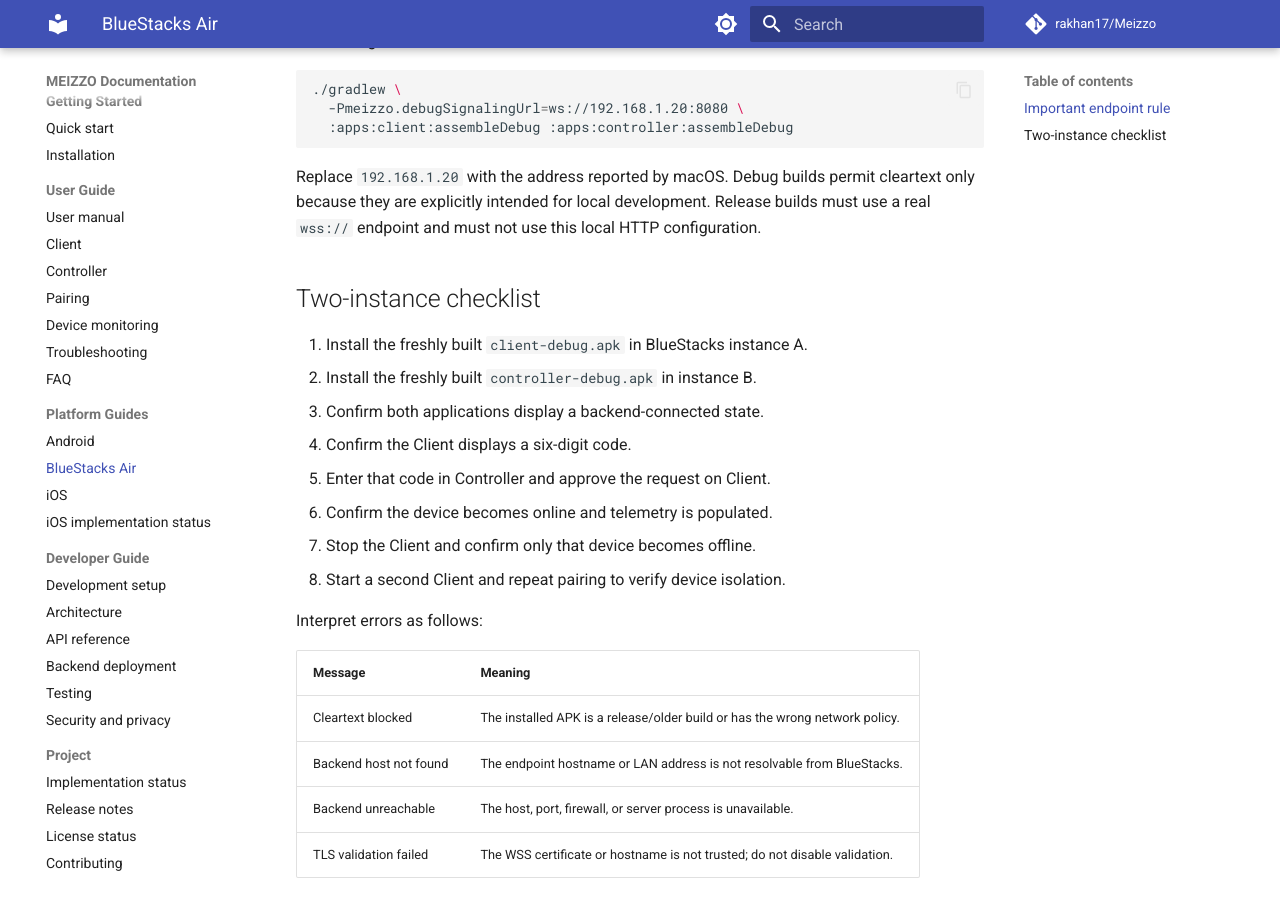
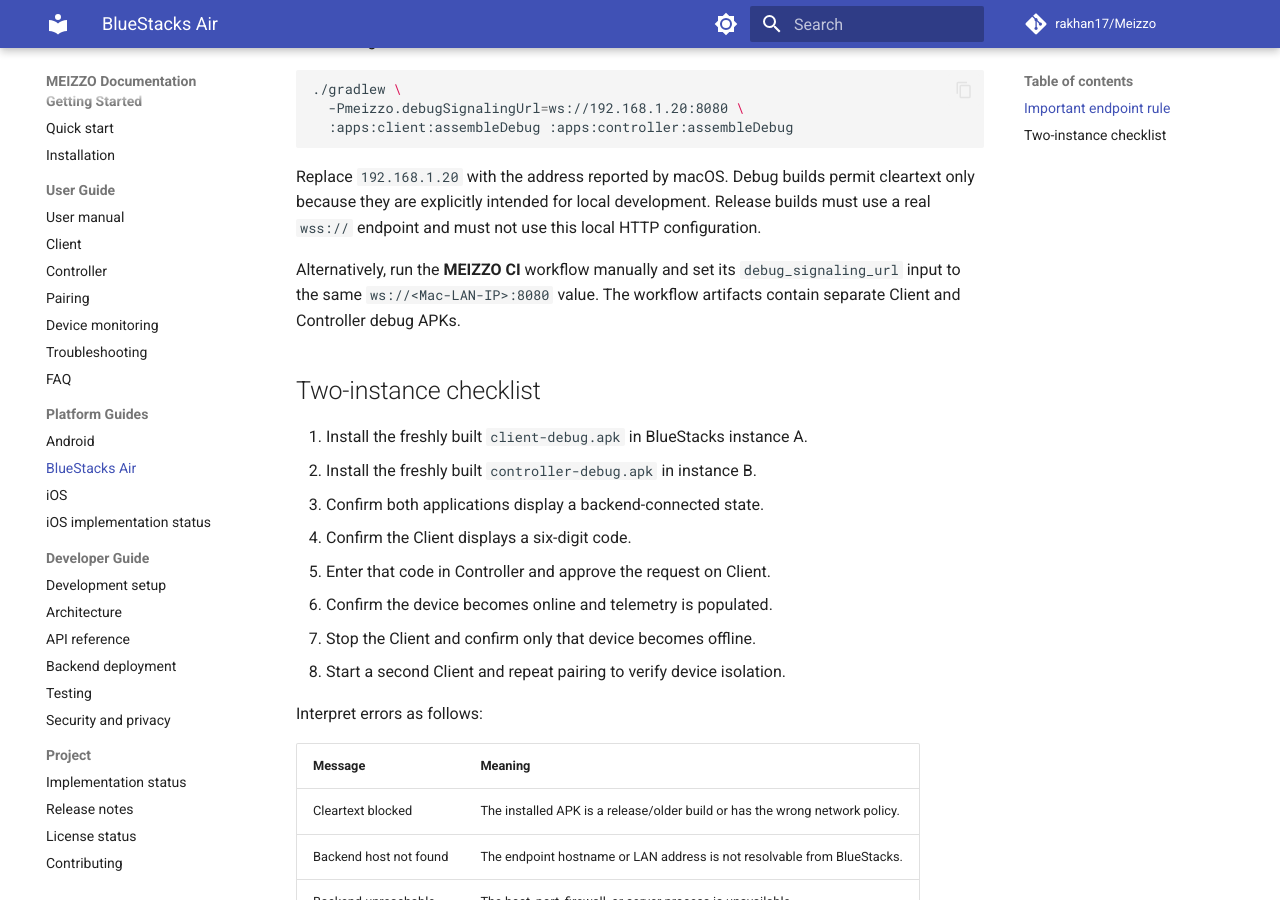
Before and after one commit to rakhan17/Meizzo, an MkDocs documentation site: the page built from docs/bluestacks-air.md, in a window 1280 px wide and 900 px high, scrolled down 671 px. Built offline with MkDocs 1.6.1 and Material for MkDocs 9.7.7, drawn with Linux system fonts in a browser that asks for light colours; comment, search, counter and statistics services are not loaded.

Commit message:
Allow custom debug endpoint artifacts
Co-authored-by: Copilot <223556219+Copilot@users.noreply.github.com>

```diff
--- a/docs/bluestacks-air.md
+++ b/docs/bluestacks-air.md
@@ -39,6 +39,10 @@ permit cleartext only because they are explicitly intended for local
 development. Release builds must use a real `wss://` endpoint and must not
 use this local HTTP configuration.
 
+Alternatively, run the **MEIZZO CI** workflow manually and set its
+`debug_signaling_url` input to the same `ws://<Mac-LAN-IP>:8080` value. The
+workflow artifacts contain separate Client and Controller debug APKs.
+
 ## Two-instance checklist
 
 1. Install the freshly built `client-debug.apk` in BlueStacks instance A.
```
Also changed, not shown: 1 other file.
